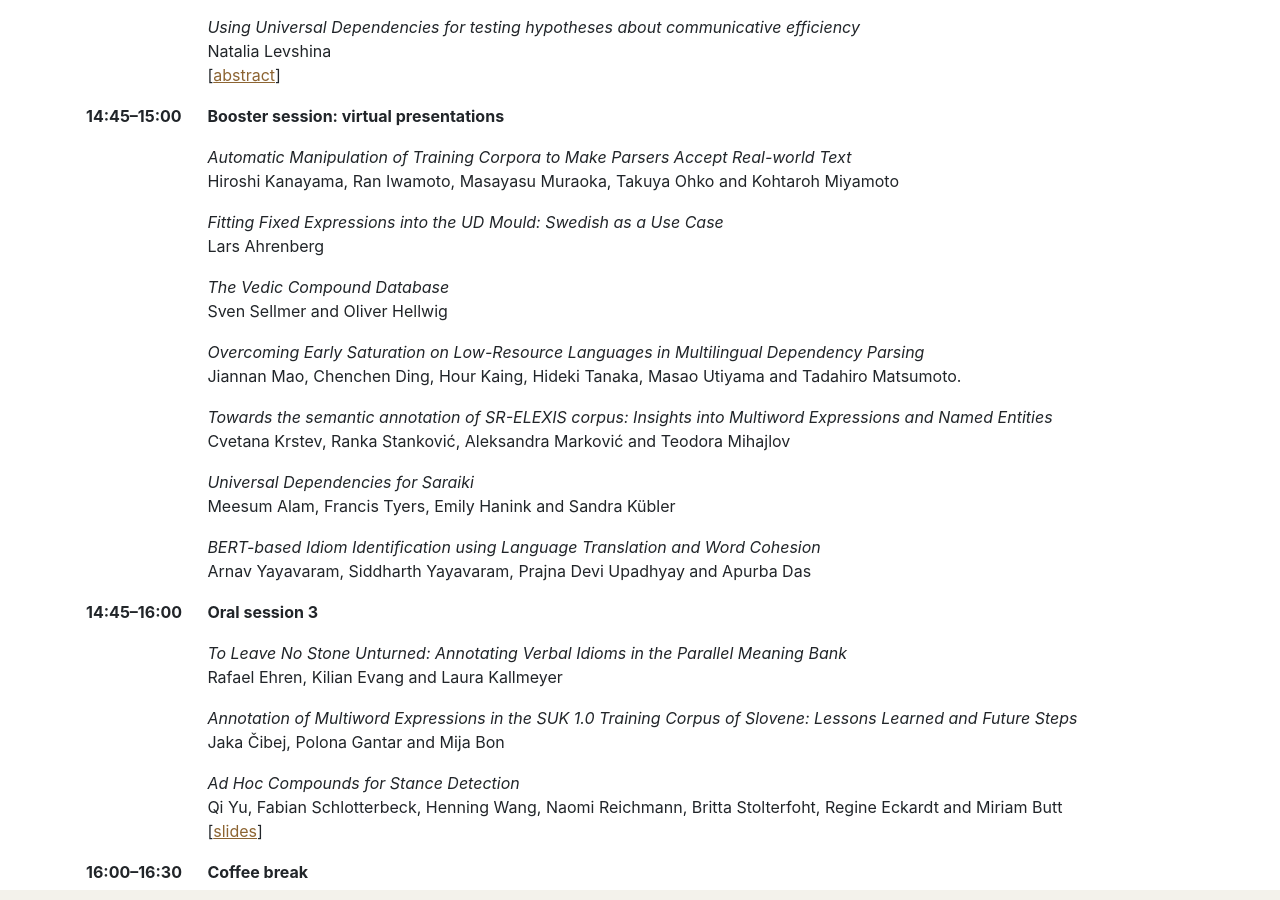
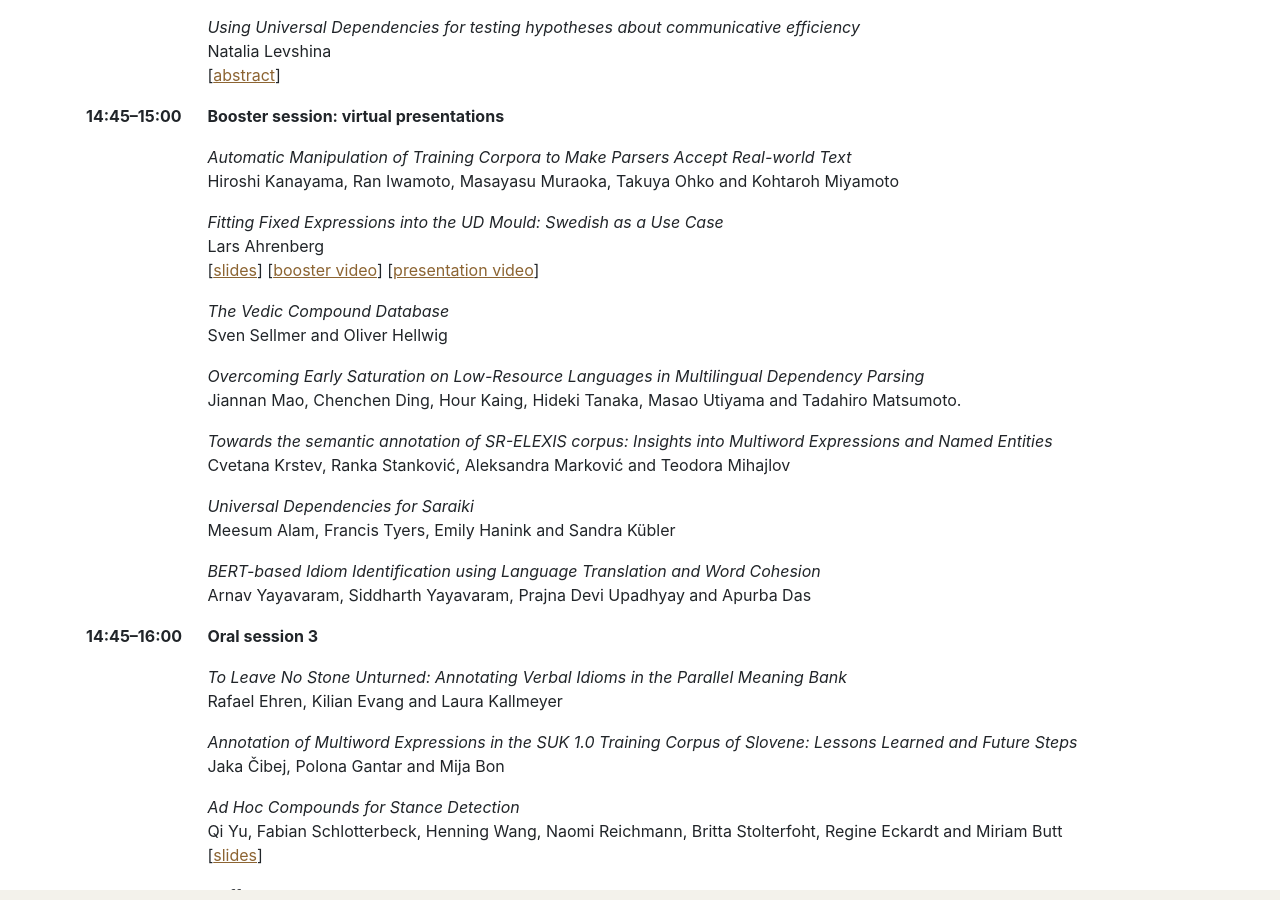
Before and after one commit to multiword/multiword.github.io, a Jekyll site: the page built from mweud2024/index.md, in a window 1280 px wide and 900 px high, scrolled down 3249 px. Built offline with Jekyll 4.4.1, drawn with Linux system fonts in a browser that asks for light colours; comment, search, counter and statistics services are not loaded.

Commit message:
Added slides, links to video

```diff
--- a/mweud2024/index.md
+++ b/mweud2024/index.md
@@ -272,6 +272,9 @@ proceedings.
         <td>
             <i>Fitting Fixed Expressions into the UD Mould: Swedish as a Use Case</i><br>
             Lars Ahrenberg<br>
+            [<a href="slides/ahrenberg-2024-fitting-slides.pdf">slides</a>]
+            [<a href="https://www.ida.liu.se/~larah03/Videos/boostervideo-ahrenberg-may25.mp4">booster video</a>]
+            [<a href="https://www.ida.liu.se/~larah03/Videos/presentation-ahrenberg-may25.mp4">presentation video</a>]
         </td>
     </tr>
     <tr>
```
Also changed, not shown: 1 other file.
